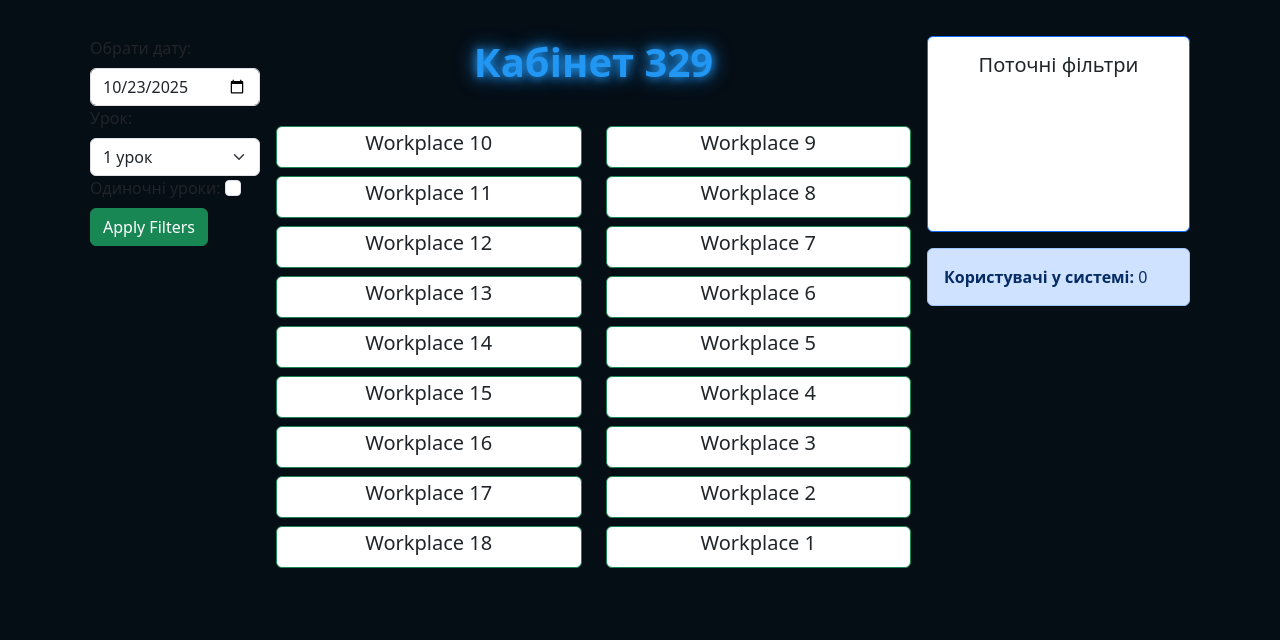
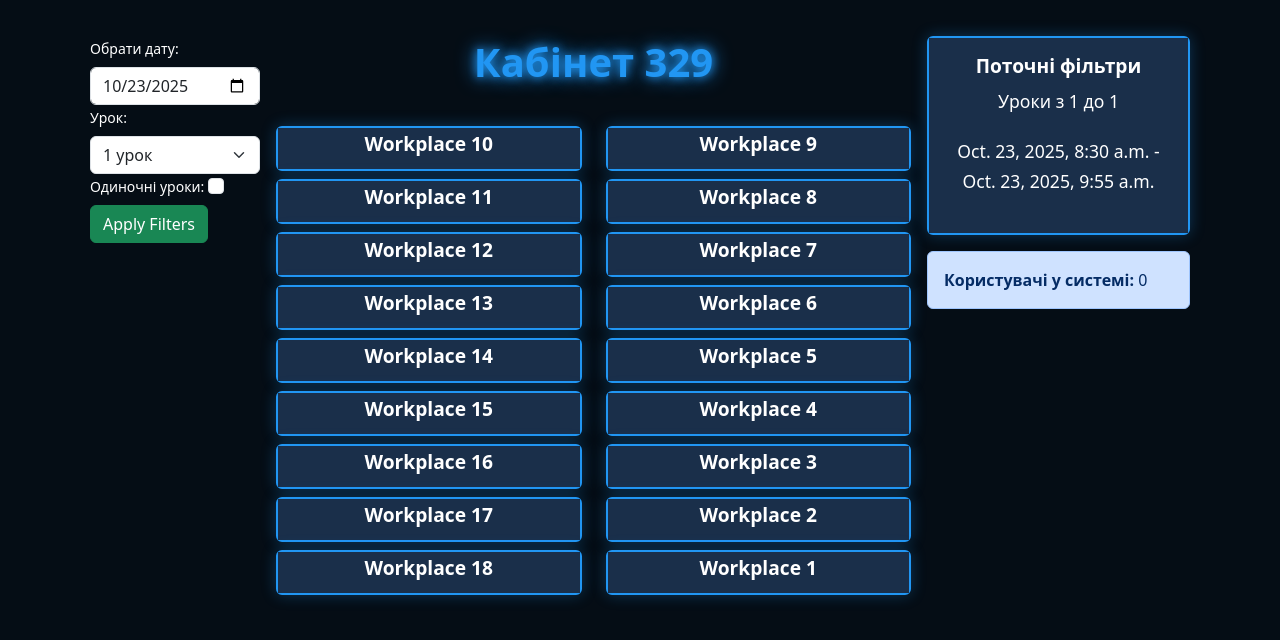
Before and after one commit to rrader/roster, a Django app: page /classroom in a window 1280 px wide. Shown: the top 640 px of the page. Run offline with Django 4.2, Linux system fonts and the light colour scheme; some libraries are stand-ins or nearby versions.

Commit message:
fix styles

```diff
--- a/roster/templates/base.html
+++ b/roster/templates/base.html
@@ -69,6 +69,56 @@
         h2 {
           font-size: 2rem;
           margin-bottom: 25px;
+        }
+      }
+
+      h3 {
+        color: var(--secondary-color);
+        text-shadow: 0 0 3px var(--secondary-color);
+        font-weight: bold;
+        margin-bottom: 12px;
+        text-align: center;
+        font-size: 1.2rem;
+        line-height: 1.3;
+      }
+
+      @media (min-width: 768px) {
+        h3 {
+          font-size: 1.6rem;
+          margin-bottom: 20px;
+        }
+      }
+
+      h4 {
+        color: var(--secondary-color);
+        text-shadow: 0 0 2px var(--secondary-color);
+        font-weight: bold;
+        margin-bottom: 10px;
+        text-align: center;
+        font-size: 1.1rem;
+        line-height: 1.3;
+      }
+
+      @media (min-width: 768px) {
+        h4 {
+          font-size: 1.4rem;
+          margin-bottom: 15px;
+        }
+      }
+
+      h5 {
+        color: var(--secondary-color);
+        font-weight: bold;
+        margin-bottom: 8px;
+        text-align: center;
+        font-size: 1rem;
+        line-height: 1.3;
+      }
+
+      @media (min-width: 768px) {
+        h5 {
+          font-size: 1.2rem;
+          margin-bottom: 12px;
         }
       }
 
@@ -302,6 +352,73 @@
       .daily-form-label {
         -webkit-tap-highlight-color: var(--shadow-color);
       }
+
+      .card {
+        background-color: var(--menu-bg) !important;
+        border: 2px solid var(--primary-color) !important;
+        color: var(--text-color) !important;
+        box-shadow: 0 0 15px var(--shadow-color) !important;
+      }
+
+      .card-header {
+        background-color: var(--input-bg) !important;
+        border-bottom: 2px solid var(--primary-color) !important;
+        color: var(--primary-color) !important;
+        font-weight: bold;
+      }
+
+      .card-body {
+        background-color: var(--menu-bg) !important;
+        color: var(--text-color) !important;
+      }
+
+      .card-footer {
+        background-color: var(--input-bg) !important;
+        border-top: 2px solid var(--primary-color) !important;
+        color: var(--text-color) !important;
+      }
+
+      label {
+        color: var(--text-color) !important;
+        font-size: 0.875rem !important;
+        font-weight: 500 !important;
+      }
+
+      .label-default {
+        background-color: var(--input-bg) !important;
+        color: var(--text-color) !important;
+        border-color: var(--primary-color) !important;
+      }
+
+      .label-primary {
+        background-color: var(--primary-color) !important;
+        color: var(--btn-text-color) !important;
+        border-color: var(--primary-color) !important;
+      }
+
+      .label-success {
+        background-color: #4caf50 !important;
+        color: #ffffff !important;
+        border-color: #4caf50 !important;
+      }
+
+      .label-info {
+        background-color: var(--secondary-color) !important;
+        color: var(--btn-text-color) !important;
+        border-color: var(--secondary-color) !important;
+      }
+
+      .label-warning {
+        background-color: #ff9800 !important;
+        color: #ffffff !important;
+        border-color: #ff9800 !important;
+      }
+
+      .label-danger {
+        background-color: #f44336 !important;
+        color: #ffffff !important;
+        border-color: #f44336 !important;
+      }
     </style>
 
 </head>
```
